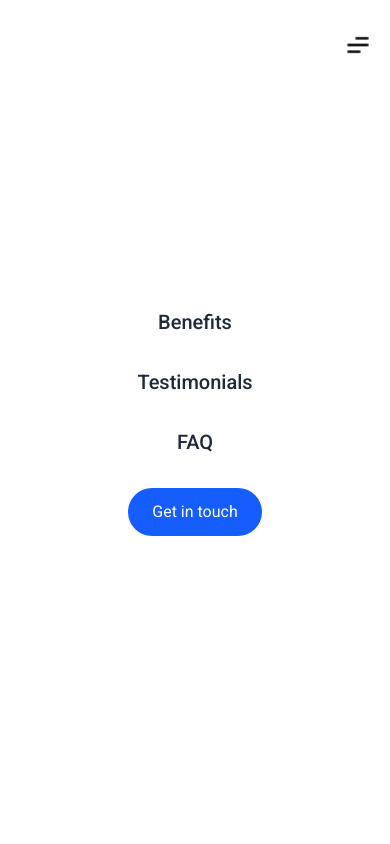
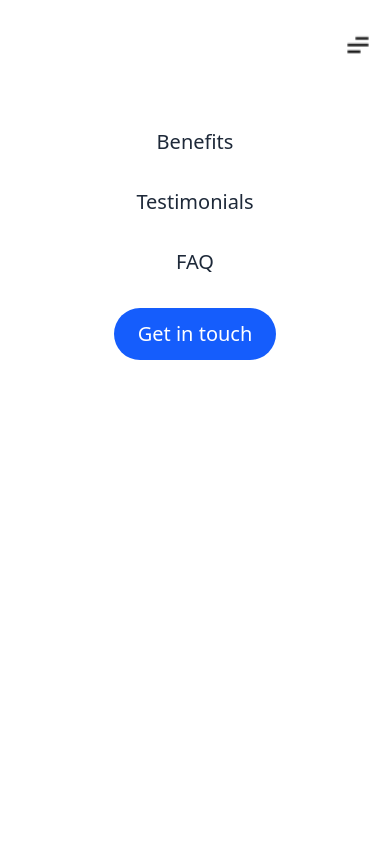
Before and after one commit to IgnacioTalvi/payflex-challenge, a React (Vite) app: page / in a window 390 px wide. Both pictures are taken after a click on the button 358 px from the left and 44 px from the top of the page. Shown: the top 844 px of the page. Built offline with nearby package versions, Linux system fonts and the light colour scheme.

Commit message:
fixed several general component issues

```diff
--- a/src/components/BenefitsSection.jsx
+++ b/src/components/BenefitsSection.jsx
@@ -15,8 +15,8 @@ const BenefitsSection = () => {
           <div className="space-y-10">
             {/* Benefit 1 */}
             <div className="flex flex-col md:flex-row md:items-start gap-4 text-center md:text-left">
-              <div className="mx-auto md:mx-0 p-4 bg-gray-100 rounded-xl flex items-center justify-center w-16 h-16 md:w-22 md:h-14">
-                <img src={Images.benefitsIcon1} alt="Flexible Wage Access" className="w-12 h-12 md:w-12 md:h-12" />
+              <div className="mx-auto md:mx-0 p-4 bg-gray-100 rounded-xl flex items-center justify-center w-16 h-16 md:w-32 md:h-18">
+                <img src={Images.benefitsIcon1} alt="Flexible Wage Access" className="w-24 h-8 md:w-12 md:h-12" />
               </div>
               <div>
                 <h3 className="text-lg font-semibold text-gray-900 mb-1">Flexible Earned Wage Access</h3>
@@ -28,8 +28,8 @@ const BenefitsSection = () => {
 
             {/* Benefit 2 */}
             <div className="flex flex-col md:flex-row md:items-start gap-4 text-center md:text-left">
-              <div className="mx-auto md:mx-0 p-4 bg-gray-100 rounded-xl flex items-center justify-center w-16 h-16 md:w-22 md:h-14">
-                <img src={Images.benefitsIcon2} alt="Zero Cost HR" className="w-6 h-6 md:w-5 md:h-5" />
+              <div className="mx-auto md:mx-0 p-4 bg-gray-100 rounded-xl flex items-center justify-center w-16 h-16 md:w-32 md:h-18">
+                <img src={Images.benefitsIcon2} alt="Zero Cost HR" className="w-12 h-6 md:w-12 md:h-6" />
               </div>
               <div>
                 <h3 className="text-lg font-semibold text-gray-900 mb-1">Zero Cost & Streamlined HR Operations</h3>
@@ -41,8 +41,8 @@ const BenefitsSection = () => {
 
             {/* Benefit 3 */}
             <div className="flex flex-col md:flex-row md:items-start gap-4 text-center md:text-left">
-              <div className="mx-auto md:mx-0 p-4 bg-gray-100 rounded-xl flex items-center justify-center w-16 h-16 md:w-22 md:h-14">
-                <img src={Images.benefitsIcon3} alt="Employee Perks" className="w-6 h-6 md:w-5 md:h-5" />
+              <div className="mx-auto md:mx-0 p-4 bg-gray-100 rounded-xl flex items-center justify-center w-16 h-16 md:w-32 md:h-18">
+                <img src={Images.benefitsIcon3} alt="Employee Perks" className="w-24 h-8 md:w-12 md:h-9" />
               </div>
               <div>
                 <h3 className="text-lg font-semibold text-gray-900 mb-1">Exclusive Employee Perks & Savings</h3>
--- a/src/components/Hero.jsx
+++ b/src/components/Hero.jsx
@@ -34,8 +34,9 @@ const HeroSection = () => {
       </div>
 
       {/* Mesh gradients */}
-      <div className="absolute -top-40 -left-48 w-[600px] h-[600px] bg-blue-200 rounded-full mix-blend-multiply filter blur-[100px] opacity-20 z-0"></div>
-      <div className="absolute top-1/4 right-0 w-[500px] h-[500px] bg-blue-300 rounded-full mix-blend-multiply filter blur-[100px] opacity-25 z-0"></div>
+      {/* Mesh gradients */}
+        <div className="absolute -top-40 -left-48 w-[300px] h-[300px] bg-blue-100 rounded-full mix-blend-multiply filter blur-[60px] opacity-10 z-0 md:w-[600px] md:h-[600px] md:blur-[100px] md:opacity-20"></div>
+        <div className="absolute top-1/4 right-0 w-[120px] h-[250px] bg-blue-500 rounded-full mix-blend-multiply filter blur-[60px] opacity-10 z-0 md:w-[500px] md:h-[500px] md:blur-[100px] md:opacity-25"></div>
     </section>
   );
 };
--- a/src/components/Navbar.jsx
+++ b/src/components/Navbar.jsx
@@ -31,9 +31,9 @@ const Navbar = () => {
     <div
     className={`
       fixed top-0 left-0 w-full z-50
-    transition-all duration-100 ease-in-out
-    ${showNavbar ? 'translate-y-0 opacity-100' : '-translate-y-full opacity-0'}
-    ${!isAtTop ? 'bg-white/100 backdrop-blur-md' : 'bg-transparent'}  `}
+      transition-all duration-500 ease-in-out
+      ${isAtTop ? 'bg-transparent' : 'bg-white/90 backdrop-blur-md'}
+    `}
   >
       <div className="max-w-screen-xl mx-auto flex items-center justify-between py-4 px-4 sm:px-6 md:px-10 lg:px-16">
         {/* Logo */}
@@ -66,15 +66,40 @@ const Navbar = () => {
       {/* Mobile Fullscreen Menu */}
 <div
   className={`
-          fixed top-0 left-0 w-full h-screen bg-white flex flex-col justify-center items-center space-y-8
+    fixed top-0 left-0 w-full h-screen bg-white
+    flex flex-col justify-start items-center pt-32 space-y-8
     transition-all duration-300 ease-in-out z-40
     ${isOpen ? 'opacity-100 pointer-events-auto translate-y-0' : 'opacity-0 pointer-events-none -translate-y-full'}
   `}
 >
-        <a href="#Header" onClick={() => setIsOpen(false)} className="text-xl font-medium text-gray-800">Benefits</a>
-        <a href="#Header" onClick={() => setIsOpen(false)} className="text-xl font-medium text-gray-800">Testimonials</a>
-        <a href="#Header" onClick={() => setIsOpen(false)} className="text-xl font-medium text-gray-800">FAQ</a>
-        <a href="#Header" onClick={() => setIsOpen(false)} className="bg-blue-600 text-white px-6 py-3 rounded-full hover:bg-blue-700 transition-colors duration-300">Get in touch</a>
+  <a
+    href="#Header"
+    onClick={() => setIsOpen(false)}
+    className="text-xl font-sans font-regular text-gray-800"
+  >
+    Benefits
+  </a>
+  <a
+    href="#Header"
+    onClick={() => setIsOpen(false)}
+    className="text-xl font-sans font-regular text-gray-800"
+  >
+    Testimonials
+  </a>
+  <a
+    href="#Header"
+    onClick={() => setIsOpen(false)}
+    className="text-xl font-sans font-regular text-gray-800"
+  >
+    FAQ
+  </a>
+  <a
+    href="#Header"
+    onClick={() => setIsOpen(false)}
+    className="text-xl font-sans font-regular bg-blue-600 text-white px-6 py-3 rounded-full hover:bg-blue-700 transition-colors duration-300"
+  >
+    Get in touch
+  </a>
 </div>
     </div>
   );
```
Also changed, not shown: src/assets/benefits-icon-1.png, src/assets/benefits-image.png. Lines whose indentation alone changed are shown as unchanged.
